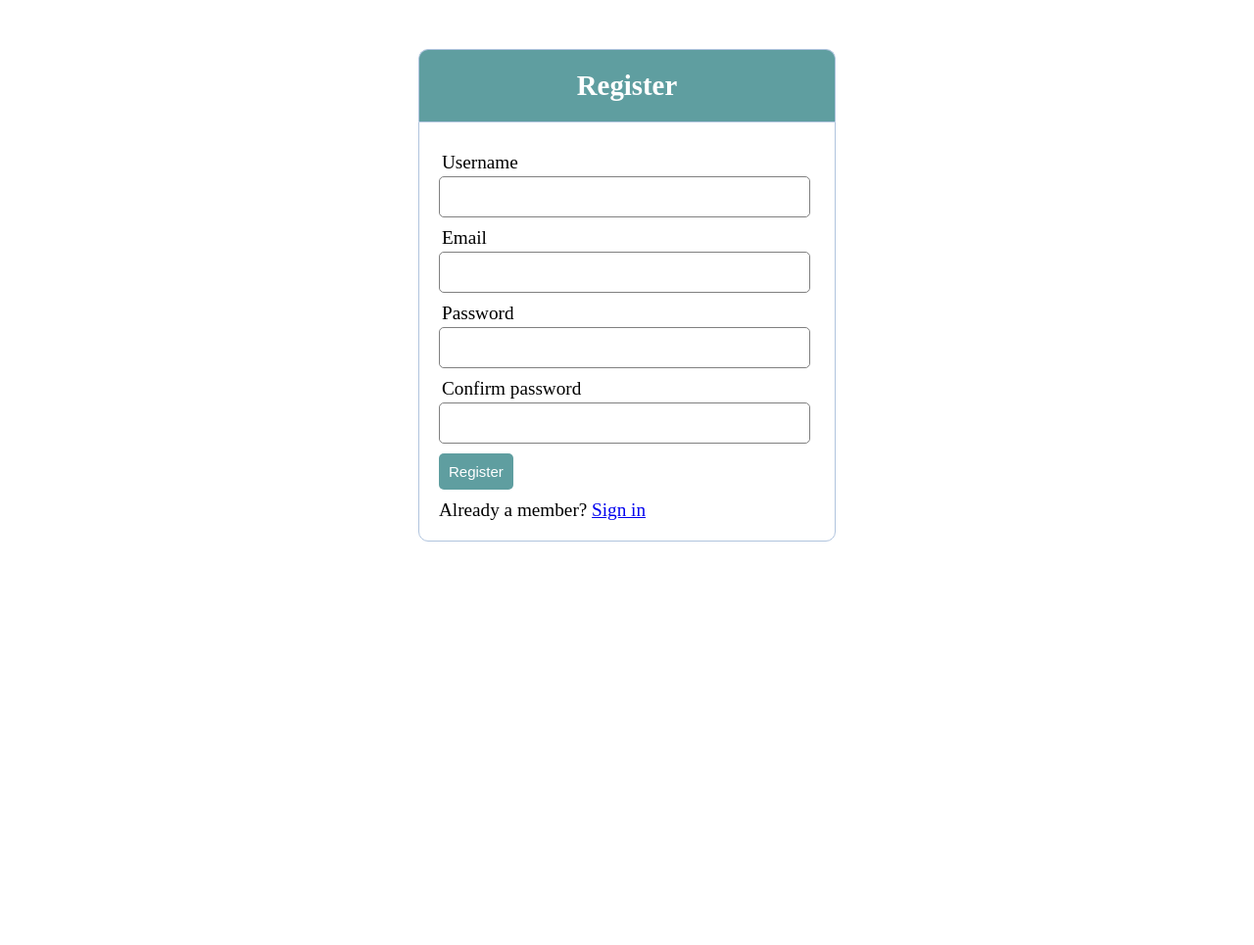
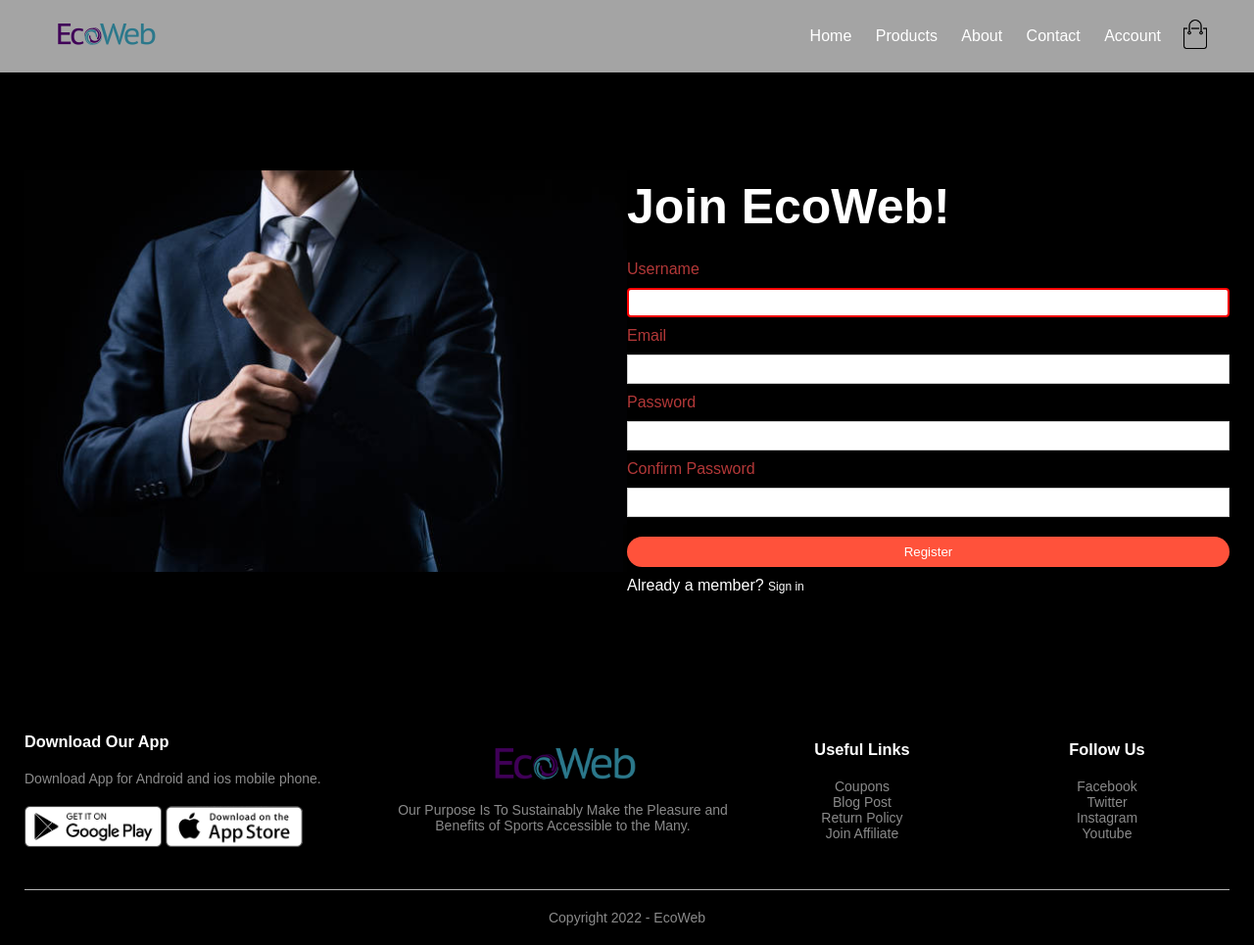
Before and after one commit to samsunga50/EcoWeb, a PHP site: page /registration/register.php in a window 1280 px wide. Shown: the whole page at 98% size. Before the commit the page ends 553 px from the top, so only its background shows below. Run offline with PHP 8.4, Linux system fonts and the light colour scheme.

Commit message:
added contact page and css register page

```diff
--- a/account.html
+++ b/account.html
@@ -26,7 +26,7 @@
                     <li><a href="index.html">Home</a></li>
                     <li><a href="products.html">Products</a></li>
                     <li><a href="">About</a></li>
-                    <li><a href="">Contact</a></li>
+                    <li><a href="contact.php">Contact</a></li>
                     <li><a href="account.html">Account</a></li>
                 </ul>
             </nav>
@@ -91,7 +91,7 @@
                 </div>
             </div>
             <hr>
-            <p class="copyright">Copyright 2020 - Samwit Adhikary</p>
+            <p class="copyright">Copyright 2022 - EcoWeb</p>
         </div>
     </div>
 
--- a/inc/config.php
+++ b/inc/config.php
@@ -1,5 +1,5 @@
 <?php
-$dsn = 'mysql:dbname=tshirt_cart;host=localhost';
+$dsn = 'mysql:dbname=test;host=localhost';
 $user = 'root';
 $password = '';
 
--- a/index.html
+++ b/index.html
@@ -29,7 +29,7 @@
                         <li><a href="index.html">Home</a></li>
                         <li><a href="product.php">Products</a></li>
                         <li><a href="">About</a></li>
-                        <li><a href="">Contact</a></li>
+                        <li><a href="contact.php">Contact</a></li>
                         <li><a href="account.html">Account</a></li>
                     </ul>
                 </nav>
--- a/registration/register.php
+++ b/registration/register.php
@@ -1,42 +1,118 @@
 <?php include('server.php') ?>
 <!DOCTYPE html>
 <html>
+
 <head>
+	<style>
+		input[type=text] {
+			border: 2px solid red;
+			border-radius: 4px;
+		}
+	</style>
 	<meta charset="UTF-8">
 	<meta name="viewport" content="width=device-width, initial-scale=1.0">
 	<title>EcoWeb | Sign Up</title>
-  <link rel="stylesheet" type="text/css" href="style.css">
+	<link rel="stylesheet" href="../style.css">
 </head>
+
 <body>
+	<div class="container">
+		<div class="navbar">
+			<div class="logo">
+				<a href="index.html"><img src="../images/logo.png" alt="logo" width="125px"></a>
+			</div>
+			<nav>
+				<ul id="MenuItems">
+					<li><a href="index.html">Home</a></li>
+					<li><a href="products.html">Products</a></li>
+					<li><a href="">About</a></li>
+					<li><a href="contact.php">Contact</a></li>
+					<li><a href="account.html">Account</a></li>
+				</ul>
+			</nav>
+			<a href="cart.html"><img src="../images/cart_white.png" width="30px" height="30px"></a>
+			<img src="../images/menu.png" class="menu-icon" onclick="menutoggle()">
+		</div>
+	</div>
+
+	<div class="account-page">
+		<div class="container">
+			<div class="row">
+				<div class="col-2">
+					<img src="../images/online-shopping.jpg" width="100%">
+				</div>
+				<div class="col-2">
 					<div class="header">
-  	<h2>Register</h2>
+						<h1>Join EcoWeb!</h1>
 					</div>
 
 					<form method="post" action="register.php">
 						<?php include('errors.php'); ?>
-  	<div class="input-group">
-  	  <label>Username</label>
+						<label><h4>Username</h4></label>
 						<input type="text" name="username" value="<?php echo $username; ?>">
-  	</div>
-  	<div class="input-group">
-  	  <label>Email</label>
+
+						<label><h4>Email</h4></label>
 						<input type="email" name="email" value="<?php echo $email; ?>">
-  	</div>
-  	<div class="input-group">
-  	  <label>Password</label>
+
+						<label><h4>Password</h4></label>
 						<input type="password" name="password_1">
-  	</div>
-  	<div class="input-group">
-  	  <label>Confirm password</label>
+
+						<label><h4>Confirm Password</h4></label>
 						<input type="password" name="password_2">
-  	</div>
-  	<div class="input-group">
+
 						<button type="submit" class="btn" name="reg_user">Register</button>
-  	</div>
 						<p>
 
 							Already a member? <a href="login.php">Sign in</a>
 						</p>
 					</form>
+				</div>
+			</div>
+		</div>
+	</div>
+
+
+
+	<!-- Footer -->
+	<div class="footer">
+		<div class="container">
+			<div class="row">
+				<div class="footer-col-1">
+					<h3>Download Our App</h3>
+					<p>Download App for Android and ios mobile phone.</p>
+					<div class="app-logo">
+						<img src="../images/play-store.png">
+						<img src="../images/app-store.png">
+					</div>
+				</div>
+				<div class="footer-col-2">
+					<img src="../images/logo-white.png">
+					<p>Our Purpose Is To Sustainably Make the Pleasure and Benefits of Sports Accessible to the Many.
+					</p>
+				</div>
+				<div class="footer-col-3">
+					<h3>Useful Links</h3>
+					<ul>
+						<li>Coupons</li>
+						<li>Blog Post</li>
+						<li>Return Policy</li>
+						<li>Join Affiliate</li>
+					</ul>
+				</div>
+				<div class="footer-col-4">
+					<h3>Follow Us</h3>
+					<ul>
+						<li>Facebook</li>
+						<li>Twitter</li>
+						<li>Instagram</li>
+						<li>Youtube</li>
+					</ul>
+				</div>
+			</div>
+			<hr>
+			<p class="copyright">Copyright 2022 - EcoWeb</p>
+		</div>
+	</div>
 </body>
+
 </html>
--- a/registration/server.php
+++ b/registration/server.php
@@ -7,7 +7,8 @@ $email    = "";
 $errors = array();
 
 // connect to the database
-$db = mysqli_connect('localhost', 'root', '', 'registration');
+$db = mysqli_connect('localhost', 'root', '', 'test');
+
 
 // REGISTER USER
 if (isset($_POST['reg_user'])) {
@@ -19,9 +20,15 @@ if (isset($_POST['reg_user'])) {
 
   // form validation: ensure that the form is correctly filled ...
   // by adding (array_push()) corresponding error unto $errors array
-  if (empty($username)) { array_push($errors, "Username is required"); }
-  if (empty($email)) { array_push($errors, "Email is required"); }
-  if (empty($password_1)) { array_push($errors, "Password is required"); }
+  if (empty($username)) {
+    array_push($errors, "Username is required");
+  }
+  if (empty($email)) {
+    array_push($errors, "Email is required");
+  }
+  if (empty($password_1)) {
+    array_push($errors, "Password is required");
+  }
   if ($password_1 != $password_2) {
     array_push($errors, "The two passwords do not match");
   }
@@ -44,7 +51,7 @@ if (isset($_POST['reg_user'])) {
 
   // Finally, register user if there are no errors in the form
   if (count($errors) == 0) {
-  	$password = md5($password_1);//encrypt the password before saving in the database
+    $password = md5($password_1); //encrypt the password before saving in the database
 
     $query = "INSERT INTO users (username, email, password)
   			  VALUES('$username', '$email', '$password')";
@@ -77,10 +84,8 @@ if (isset($_POST['login_user'])) {
       $_SESSION['username'] = $username;
       $_SESSION['success'] = "You are now logged in";
       header('location: index.php');
-        }else {
+    } else {
       array_push($errors, "Wrong username/password combination");
     }
   }
 }
-
-  ?>
--- a/style.css
+++ b/style.css
@@ -605,3 +605,6 @@ form a{
         display: none;
     }
 }
+
+
+/*contact page*/
```
Also changed, not shown: contact.js (added, +18 -0 lines), contact.php (added, +154 -0 lines), layouts/header.php (+9 -6 lines), README.md, img/email.png (added), img/location.png (added), img/phone.png (added), img/shape.png (added), registration/style.css (line endings or trailing spaces). Lines whose indentation alone changed are shown as unchanged.
